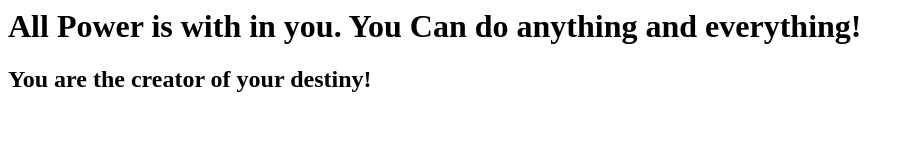
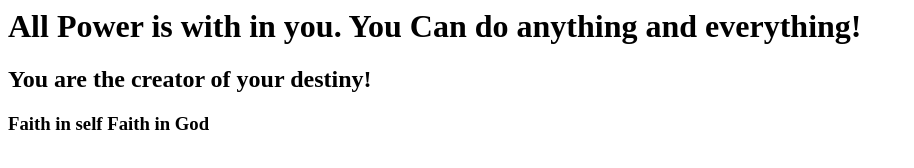
Before and after one commit to UsernameUtkarsh/firstgitrepo, a plain HTML site: page index.html in a window 1280 px wide. Shown: the whole page, without its empty margins (0-914 px from the left). Drawn offline with Linux system fonts and the light colour scheme.

Commit message:
third quote added

```diff
--- a/index.html
+++ b/index.html
@@ -2,5 +2,6 @@
 <body>
 <h1>All Power is with in you. You Can do anything and everything!</h1>
 <h2>You are the creator of your destiny!</h2>
+<h3>Faith in self Faith in God</h3>
 </body>
 </html>
```
